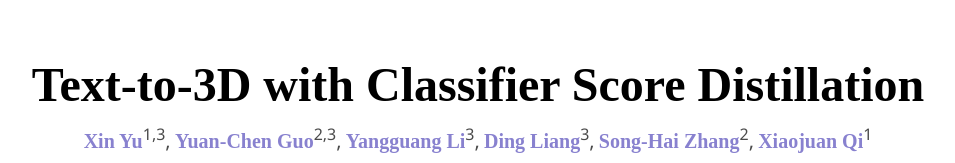
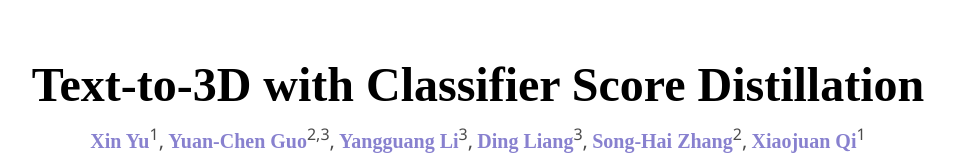
Before and after one commit to XinYu-Andy/Classifier-Score-Distillation, a plain HTML site: page index.html in a window 1280 px wide. Shown: the top 163 px of the page, without its empty margins (162-1117 px from the left). Drawn offline with nearby package versions, Linux system fonts and the light colour scheme; some packages are replaced by stand-ins of ours; a script that the page names is missing; some icons are missing; a web font is replaced by a local one.

Commit message:
Update index.html

```diff
--- a/index.html
+++ b/index.html
@@ -183,7 +183,7 @@
                     <h1 class="title is-1 publication-title">Text-to-3D with Classifier Score Distillation</h1>
                     <div>
                         <span class="is-size-5 author-block">
-                            <a href="https://scholar.google.com/citations?user=JX8kSoEAAAAJ&hl=zh-CN" target="_Blank">Xin Yu</a><sup class="affiliation-index">1,3</sup>,
+                            <a href="https://scholar.google.com/citations?user=JX8kSoEAAAAJ&hl=zh-CN" target="_Blank">Xin Yu</a><sup class="affiliation-index">1</sup>,
                         </span>
                         <span class="is-size-5 author-block">
                             <a href="https://scholar.google.com/citations?user=b7ZJV9oAAAAJ&hl=en" target="_Blank">Yuan-Chen Guo</a><sup class="affiliation-index">2,3</sup>,
```
